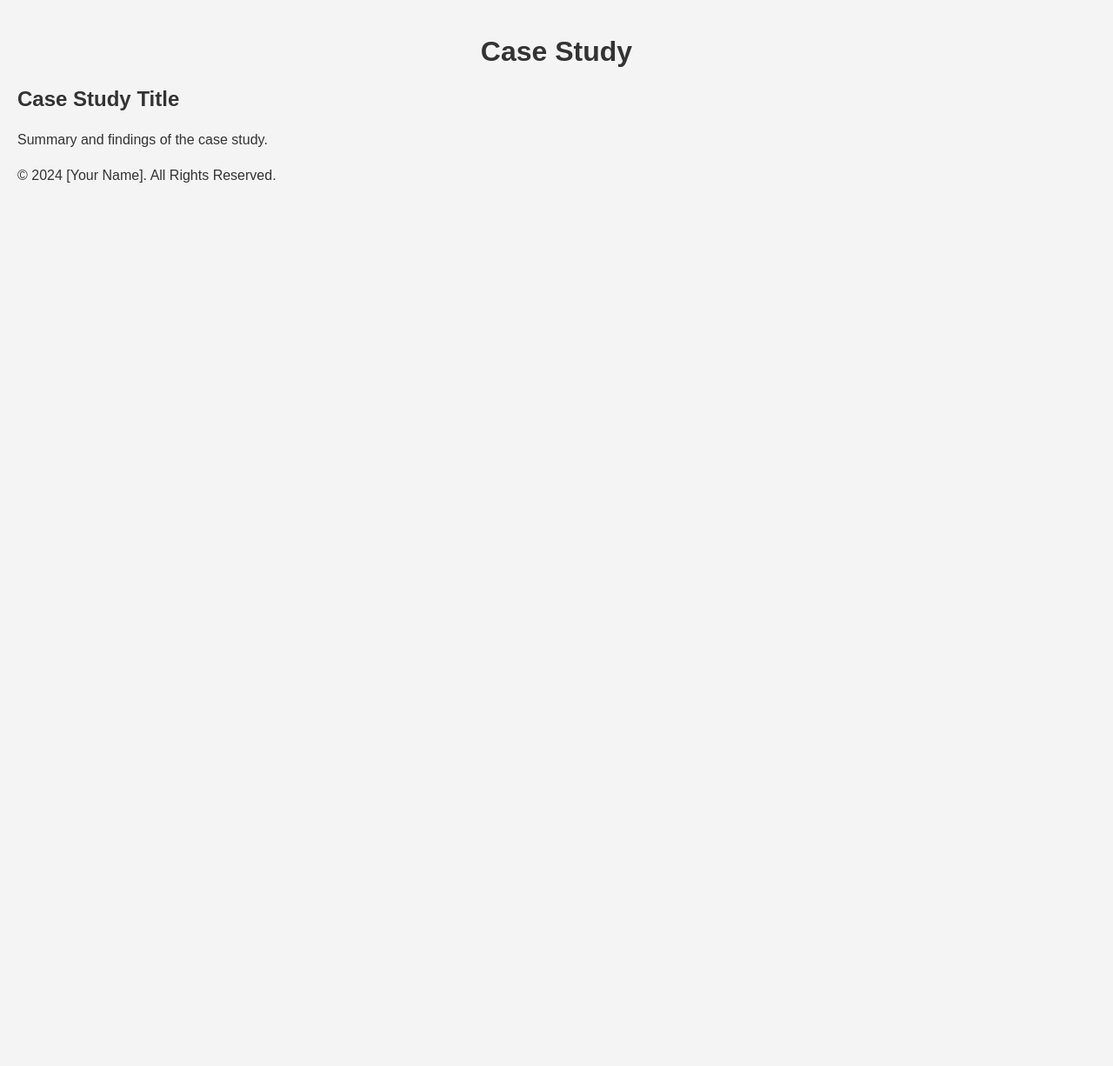
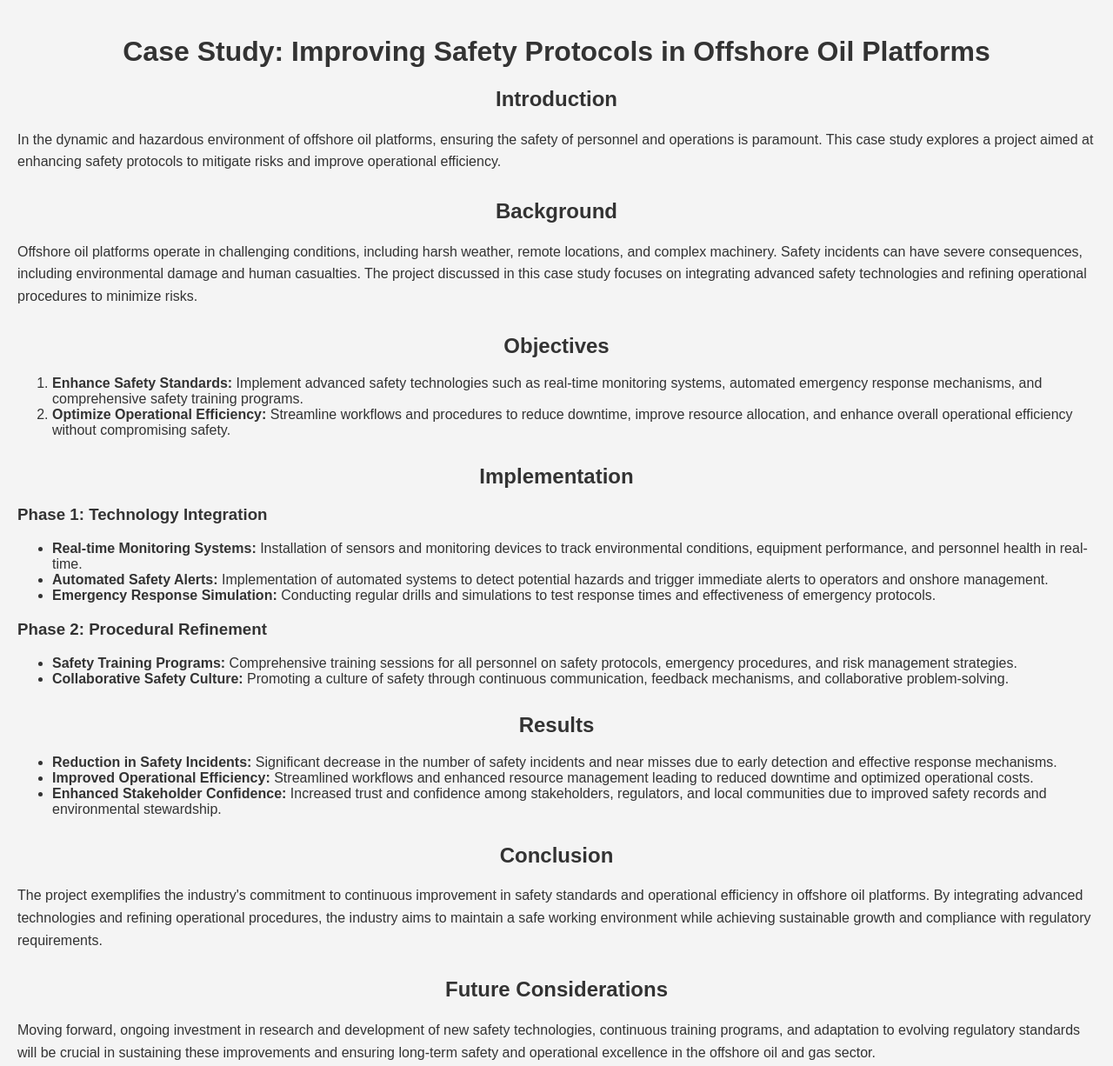
Before and after one commit to VPRCC/portfolio, a plain HTML site: page case-study.html in a window 1280 px wide. Shown: the top 1226 px of the page at 87% size. Before the commit the page ends 800 px from the top, so only its background shows below. Drawn offline with Linux system fonts and the light colour scheme.

Commit message:
Update case-study.html

```diff
--- a/case-study.html
+++ b/case-study.html
@@ -3,7 +3,7 @@
 <head>
     <meta charset="UTF-8">
     <meta name="viewport" content="width=device-width, initial-scale=1.0">
-    <title>Case Study</title>
+    <title>Case Study: Improving Safety Protocols in Offshore Oil Platforms</title>
     <style>
         body {
             font-family: Arial, sans-serif;
@@ -12,8 +12,11 @@
             background-color: #f4f4f4;
             color: #333;
         }
-        h1 {
+        h1, h2 {
             text-align: center;
+        }
+        section {
+            margin-bottom: 30px;
         }
         p {
             line-height: 1.6;
@@ -22,11 +25,52 @@
 </head>
 <body>
     <header>
-        <h1>Case Study</h1>
+        <h1>Case Study: Improving Safety Protocols in Offshore Oil Platforms</h1>
     </header>
     <section>
-        <h2>Case Study Title</h2>
-        <p>Summary and findings of the case study.</p>
+        <h2>Introduction</h2>
+        <p>In the dynamic and hazardous environment of offshore oil platforms, ensuring the safety of personnel and operations is paramount. This case study explores a project aimed at enhancing safety protocols to mitigate risks and improve operational efficiency.</p>
+    </section>
+    <section>
+        <h2>Background</h2>
+        <p>Offshore oil platforms operate in challenging conditions, including harsh weather, remote locations, and complex machinery. Safety incidents can have severe consequences, including environmental damage and human casualties. The project discussed in this case study focuses on integrating advanced safety technologies and refining operational procedures to minimize risks.</p>
+    </section>
+    <section>
+        <h2>Objectives</h2>
+        <ol>
+            <li><strong>Enhance Safety Standards:</strong> Implement advanced safety technologies such as real-time monitoring systems, automated emergency response mechanisms, and comprehensive safety training programs.</li>
+            <li><strong>Optimize Operational Efficiency:</strong> Streamline workflows and procedures to reduce downtime, improve resource allocation, and enhance overall operational efficiency without compromising safety.</li>
+        </ol>
+    </section>
+    <section>
+        <h2>Implementation</h2>
+        <h3>Phase 1: Technology Integration</h3>
+        <ul>
+            <li><strong>Real-time Monitoring Systems:</strong> Installation of sensors and monitoring devices to track environmental conditions, equipment performance, and personnel health in real-time.</li>
+            <li><strong>Automated Safety Alerts:</strong> Implementation of automated systems to detect potential hazards and trigger immediate alerts to operators and onshore management.</li>
+            <li><strong>Emergency Response Simulation:</strong> Conducting regular drills and simulations to test response times and effectiveness of emergency protocols.</li>
+        </ul>
+        <h3>Phase 2: Procedural Refinement</h3>
+        <ul>
+            <li><strong>Safety Training Programs:</strong> Comprehensive training sessions for all personnel on safety protocols, emergency procedures, and risk management strategies.</li>
+            <li><strong>Collaborative Safety Culture:</strong> Promoting a culture of safety through continuous communication, feedback mechanisms, and collaborative problem-solving.</li>
+        </ul>
+    </section>
+    <section>
+        <h2>Results</h2>
+        <ul>
+            <li><strong>Reduction in Safety Incidents:</strong> Significant decrease in the number of safety incidents and near misses due to early detection and effective response mechanisms.</li>
+            <li><strong>Improved Operational Efficiency:</strong> Streamlined workflows and enhanced resource management leading to reduced downtime and optimized operational costs.</li>
+            <li><strong>Enhanced Stakeholder Confidence:</strong> Increased trust and confidence among stakeholders, regulators, and local communities due to improved safety records and environmental stewardship.</li>
+        </ul>
+    </section>
+    <section>
+        <h2>Conclusion</h2>
+        <p>The project exemplifies the industry's commitment to continuous improvement in safety standards and operational efficiency in offshore oil platforms. By integrating advanced technologies and refining operational procedures, the industry aims to maintain a safe working environment while achieving sustainable growth and compliance with regulatory requirements.</p>
+    </section>
+    <section>
+        <h2>Future Considerations</h2>
+        <p>Moving forward, ongoing investment in research and development of new safety technologies, continuous training programs, and adaptation to evolving regulatory standards will be crucial in sustaining these improvements and ensuring long-term safety and operational excellence in the offshore oil and gas sector.</p>
     </section>
     <footer>
         <p>&copy; 2024 [Your Name]. All Rights Reserved.</p>
```
